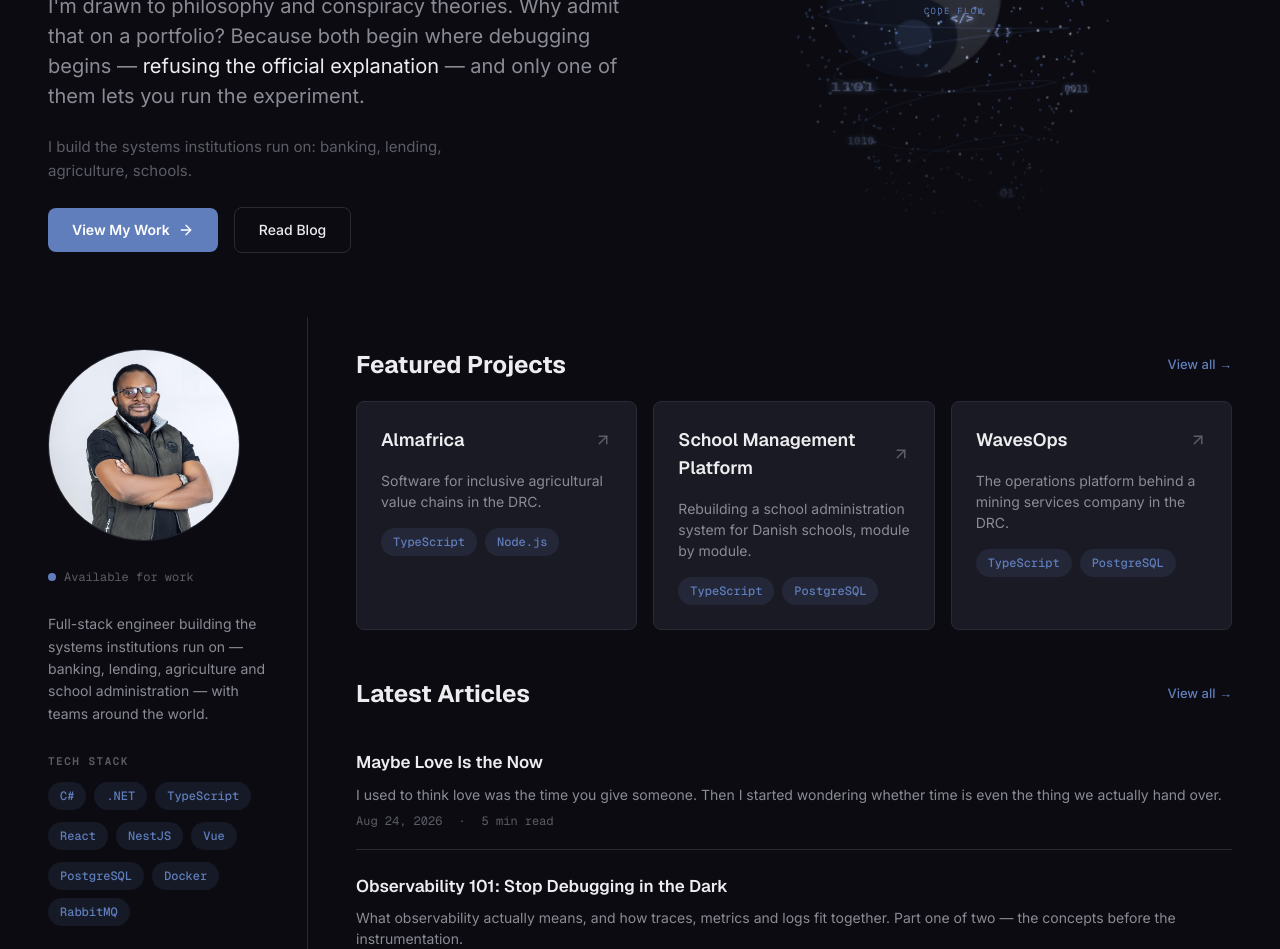
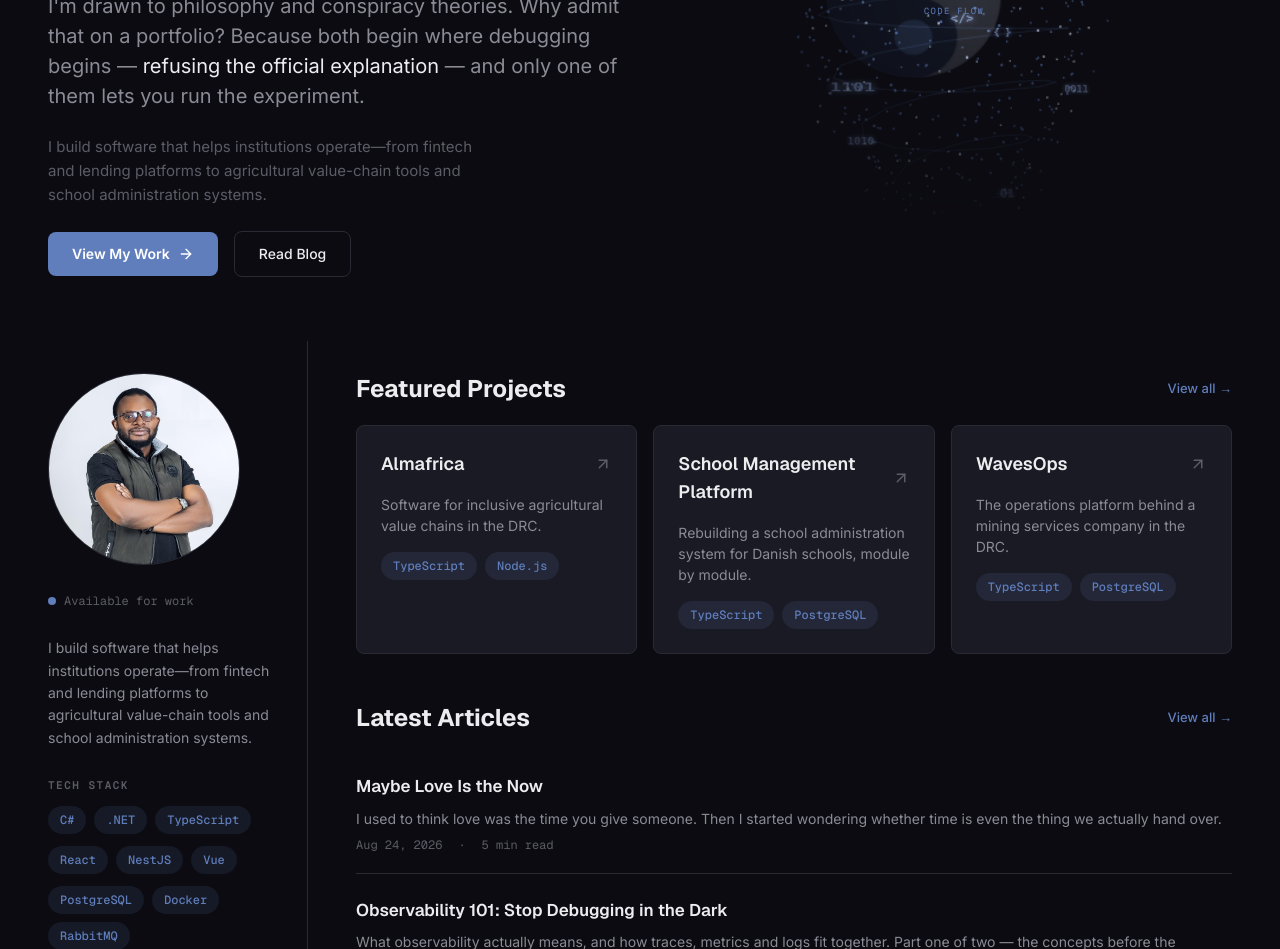
Before and after one commit to SudiDav/sudi.dev, a Next.js app: page / in a window 1280 px wide. Shown: the part 280-1229 px from the top of the page. Built offline with nearby package versions, Linux system fonts and the light colour scheme.

Commit message:
fix: align portfolio messaging

```diff
--- a/app/page.tsx
+++ b/app/page.tsx
@@ -70,7 +70,8 @@ export default async function HomePage() {
           </p>
 
           <p className="max-w-[46ch] text-[15px] leading-[1.6] text-text-tertiary">
-            I build the systems institutions run on: banking, lending, agriculture, schools.
+            I build software that helps institutions operate—from fintech and lending platforms to
+            agricultural value-chain tools and school administration systems.
           </p>
 
           <div className="flex flex-wrap items-center gap-4">
--- a/content/site.json
+++ b/content/site.json
@@ -2,7 +2,7 @@
   "displayName": "Sudi M. David",
   "avatar": "/images/sudi.jpeg",
   "email": "contact@sudi.dev",
-  "bio": "Full-stack engineer building the systems institutions run on — banking, lending, agriculture and school administration — with teams around the world.",
+  "bio": "I build software that helps institutions operate—from fintech and lending platforms to agricultural value-chain tools and school administration systems.",
   "location": "Lubumbashi, DRC",
   "website": "sudi.dev",
   "social": {
@@ -13,7 +13,7 @@
   },
   "seo": {
     "title": "Sudi M. David — Full-Stack Engineer",
-    "description": "Full-stack engineer building the systems institutions run on — banking, lending, agriculture and school administration, with teams around the world."
+    "description": "I build software that helps institutions operate—from fintech and lending platforms to agricultural value-chain tools and school administration systems."
   },
   "portrait": "/images/sudi.jpeg"
 }
--- a/lib/site.ts
+++ b/lib/site.ts
@@ -25,7 +25,7 @@ export const DEFAULT_SETTINGS: SiteSettings = {
   displayName: 'Sudi M. David',
   avatar: '/images/sudi.jpeg',
   email: 'contact@sudi.dev',
-  bio: 'Full-stack engineer building the systems institutions run on — banking, lending, agriculture and school administration — with teams around the world.',
+  bio: 'I build software that helps institutions operate—from fintech and lending platforms to agricultural value-chain tools and school administration systems.',
   location: 'Lubumbashi, DRC',
   website: 'sudi.dev',
   social: {
@@ -36,7 +36,7 @@ export const DEFAULT_SETTINGS: SiteSettings = {
   },
   seo: {
     title: 'Sudi M. David — Full-Stack Engineer',
-    description: 'Full-stack engineer building the systems institutions run on — banking, lending, agriculture and school administration, with teams around the world.',
+    description: 'I build software that helps institutions operate—from fintech and lending platforms to agricultural value-chain tools and school administration systems.',
   },
 }
 
```
